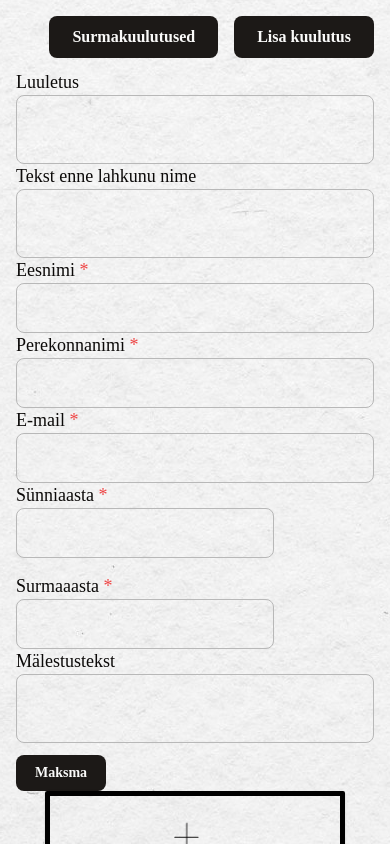
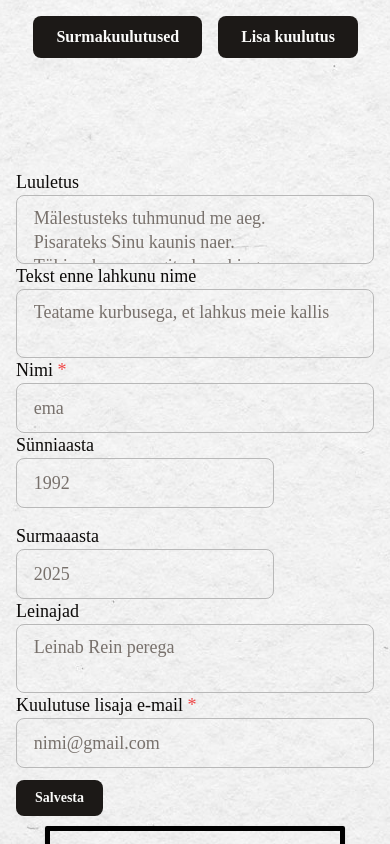
Before and after one commit to Fenrisulfr27/surmakuulutus, a React (Vite) app: page /lisa-kuulutus in a window 390 px wide. Shown: the top 844 px of the page. Built offline with nearby package versions, Linux system fonts and the light colour scheme; a web font is replaced by a local one.

Commit message:
RM: uneccesary form inputs, fix mobile view and responsivness

```diff
--- a/src/App.tsx
+++ b/src/App.tsx
@@ -9,10 +9,11 @@ export default function App() {
   const navigate = useNavigate();
 
   return (
-    <AppShell>
+    <AppShell style={{ minWidth: 320 }}>
       <AppShell.Header withBorder={false} bg="secondary">
+        <Container size="xl">
           <Group justify="end" p="md">
-          <Group>
+            <Group wrap="wrap">
               <Button onClick={() => navigate("/")} size="md">
                 Surmakuulutused
               </Button>
@@ -21,16 +22,18 @@ export default function App() {
               </Button>
             </Group>
           </Group>
+        </Container>
       </AppShell.Header>
-      <Container size="xl" pt={50} px="md">
+
       <AppShell.Main>
+        <Container size="xl" pt={150} px="md">
           <Routes>
             <Route path="/" element={<HomePage />} />
             <Route path="/lisa-kuulutus" element={<AddAdPage />} />
             <Route path="/ads/:id" element={<AdDetailsPage />} />
           </Routes>
+        </Container>
       </AppShell.Main>
-      </Container>
     </AppShell>
   );
 }
--- a/src/components/AdCard.tsx
+++ b/src/components/AdCard.tsx
@@ -11,7 +11,7 @@ interface AdCardProps {
 export default function AdCard({ ad, hoverable }: AdCardProps) {
   const {
     firstName,
-    lastName,
+
     birthYear,
     deathYear,
     poem,
@@ -36,7 +36,7 @@ export default function AdCard({ ad, hoverable }: AdCardProps) {
 
           <Text pt="lg">{topText}</Text>
           <Text size="xl" fw={700}>
-            {firstName} {lastName}
+            {firstName}
           </Text>
           <Text c="dimmed">
             {birthYear} – {deathYear}
--- a/src/components/AddAdForm.tsx
+++ b/src/components/AddAdForm.tsx
@@ -1,5 +1,5 @@
-import { useForm, isNotEmpty, isEmail, matches } from "@mantine/form";
-import { Button, Group, TextInput, Textarea } from "@mantine/core";
+import { useForm, isNotEmpty, isEmail } from "@mantine/form";
+import { Button, Group, Space, TextInput, Textarea } from "@mantine/core";
 import type { Ad } from "../context/AdsContext";
 import React from "react";
 
@@ -19,10 +19,7 @@ export default function AddAdForm({
     initialValues: values,
     validate: {
       firstName: isNotEmpty(),
-      lastName: isNotEmpty(),
       email: isEmail(),
-      birthYear: matches(/^\d{4}$/, "Sisesta korrektne aasta (4 numbrit)"),
-      deathYear: matches(/^\d{4}$/, "Sisesta korrektne aasta (4 numbrit)"),
     },
   });
 
@@ -34,56 +31,60 @@ export default function AddAdForm({
     <form onSubmit={form.onSubmit(onSubmit)}>
       <Textarea
         label="Luuletus"
+        placeholder="Mälestusteks tuhmunud me aeg.
+Pisarateks Sinu kaunis naer.
+Tühjuseks on roogitud mu hing.
+Ja südames vaid igatsen ma Sind."
         size="lg"
         pt="lg"
         {...form.getInputProps("poem")}
       />
       <Textarea
+        placeholder="Teatame kurbusega, et lahkus meie kallis"
         size="lg"
         label="Tekst enne lahkunu nime"
         {...form.getInputProps("topText")}
       />
       <TextInput
+        placeholder="ema"
         size="lg"
-        label="Eesnimi"
+        label="Nimi"
         withAsterisk
         {...form.getInputProps("firstName")}
       />
-      <TextInput
-        size="lg"
-        label="Perekonnanimi"
-        withAsterisk
-        {...form.getInputProps("lastName")}
-      />
-      <TextInput
-        size="lg"
-        label="E-mail"
-        withAsterisk
-        {...form.getInputProps("email")}
-      />
+
       <Group>
         <TextInput
           size="lg"
           label="Sünniaasta"
-          withAsterisk
+          placeholder="1992"
           {...form.getInputProps("birthYear")}
         />
         <TextInput
+          placeholder="2025"
           size="lg"
           label="Surmaaasta"
-          withAsterisk
           {...form.getInputProps("deathYear")}
         />
       </Group>
 
       <Textarea
         size="lg"
-        label="Mälestustekst"
+        label="Leinajad"
+        placeholder="Leinab Rein perega"
         {...form.getInputProps("bottomText")}
       />
-      <Group pt="sm">
-        <Button type="submit">Maksma</Button>
-      </Group>
+      <TextInput
+        placeholder="nimi@gmail.com"
+        size="lg"
+        label="Kuulutuse lisaja e-mail"
+        withAsterisk
+        {...form.getInputProps("email")}
+        pb="sm"
+      />
+
+      <Button type="submit">Salvesta</Button>
+      <Space h="xs" />
     </form>
   );
 }
--- a/src/context/AdsContext.tsx
+++ b/src/context/AdsContext.tsx
@@ -4,10 +4,9 @@ export interface Ad {
   _id?: string;
   poem?: string;
   firstName: string;
-  lastName: string;
   email: string;
-  birthYear: string;
-  deathYear: string;
+  birthYear?: string;
+  deathYear?: string;
   bottomText?: string;
   topText?: string;
 }
--- a/src/pages/AddAdPage.tsx
+++ b/src/pages/AddAdPage.tsx
@@ -10,7 +10,6 @@ export default function AddAdPage() {
 
   const [adValues, setAdValues] = React.useState<Ad>({
     firstName: "",
-    lastName: "",
     email: "",
     birthYear: "",
     deathYear: "",
--- a/src/pages/HomePage.tsx
+++ b/src/pages/HomePage.tsx
@@ -17,7 +17,7 @@ export default function HomePage() {
   return (
     <>
       <Flex justify="center">
-        <Image src={logo} h={200} w="auto" p="lg" />
+        <Image src={logo} h={{ base: 100, sm: 150, md: 200 }} w="auto" p="lg" />
       </Flex>
       {ads.length === 0 && <Text>Kuulutusi pole veel lisatud.</Text>}
 
```
Lines whose indentation alone changed are shown as unchanged.
